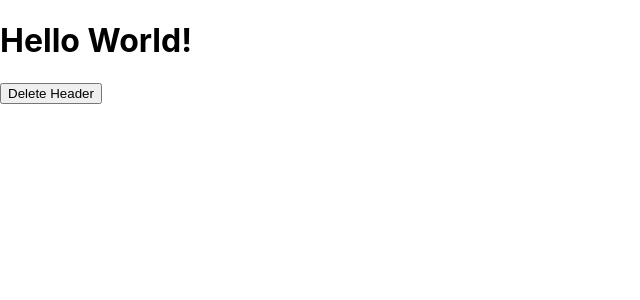
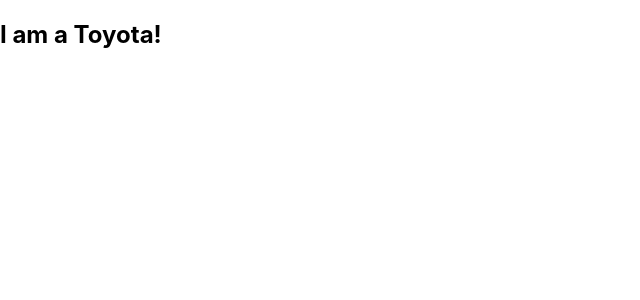
Before and after one commit to AkmalSab/my-react-app, a React (Create React App) app: page / in a window 1280 px wide. Shown: the top 300 px of the page, without its empty margins (0-640 px from the left). Built offline with nearby package versions, Linux system fonts and the light colour scheme.

Commit message:
React Props 2/10/22

```diff
--- /dev/null
+++ b/src/Props.js
@@ -0,0 +1,5 @@
+function Props(props) {
+  return <h2>I am a { props.brand }!</h2>;
+}
+
+export default Props
--- a/src/index.js
+++ b/src/index.js
@@ -6,6 +6,7 @@ import reportWebVitals from './reportWebVitals';
 import Car from './Car.js';
 import CarClass from './CarClass.js';
 import Container from './Container.js';
+import Props from './Props.js';
 // const root = ReactDOM.createRoot(document.getElementById('root'));
 // root.render(
 //   <React.StrictMode>
@@ -14,7 +15,7 @@ import Container from './Container.js';
 // );
 
 const mydiv = ReactDOM.createRoot(document.getElementById('mydiv'));
-mydiv.render(<Container />);
+mydiv.render(<Props brand="Toyota" />);
 
 // If you want to start measuring performance in your app, pass a function
 // to log results (for example: reportWebVitals(console.log))
```
